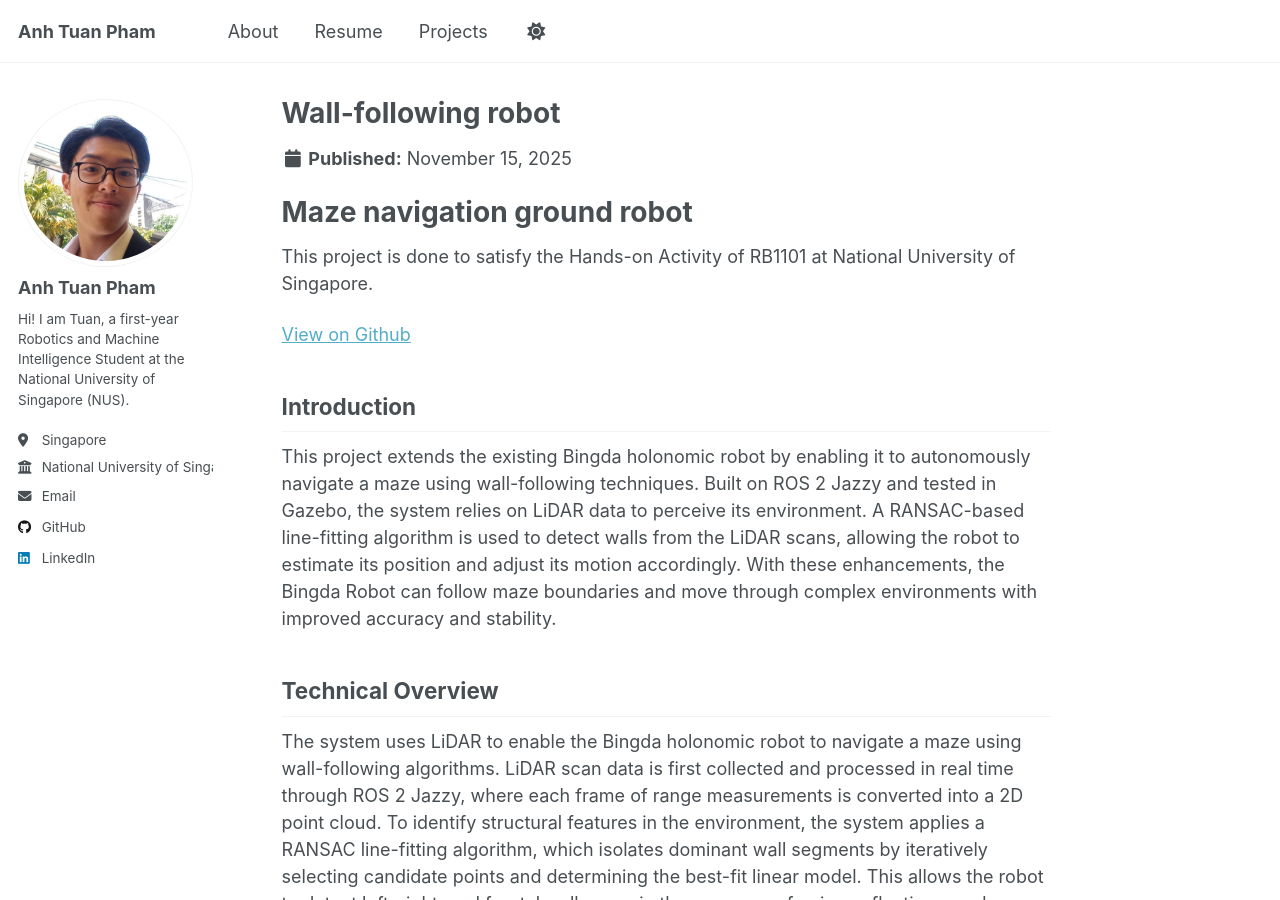
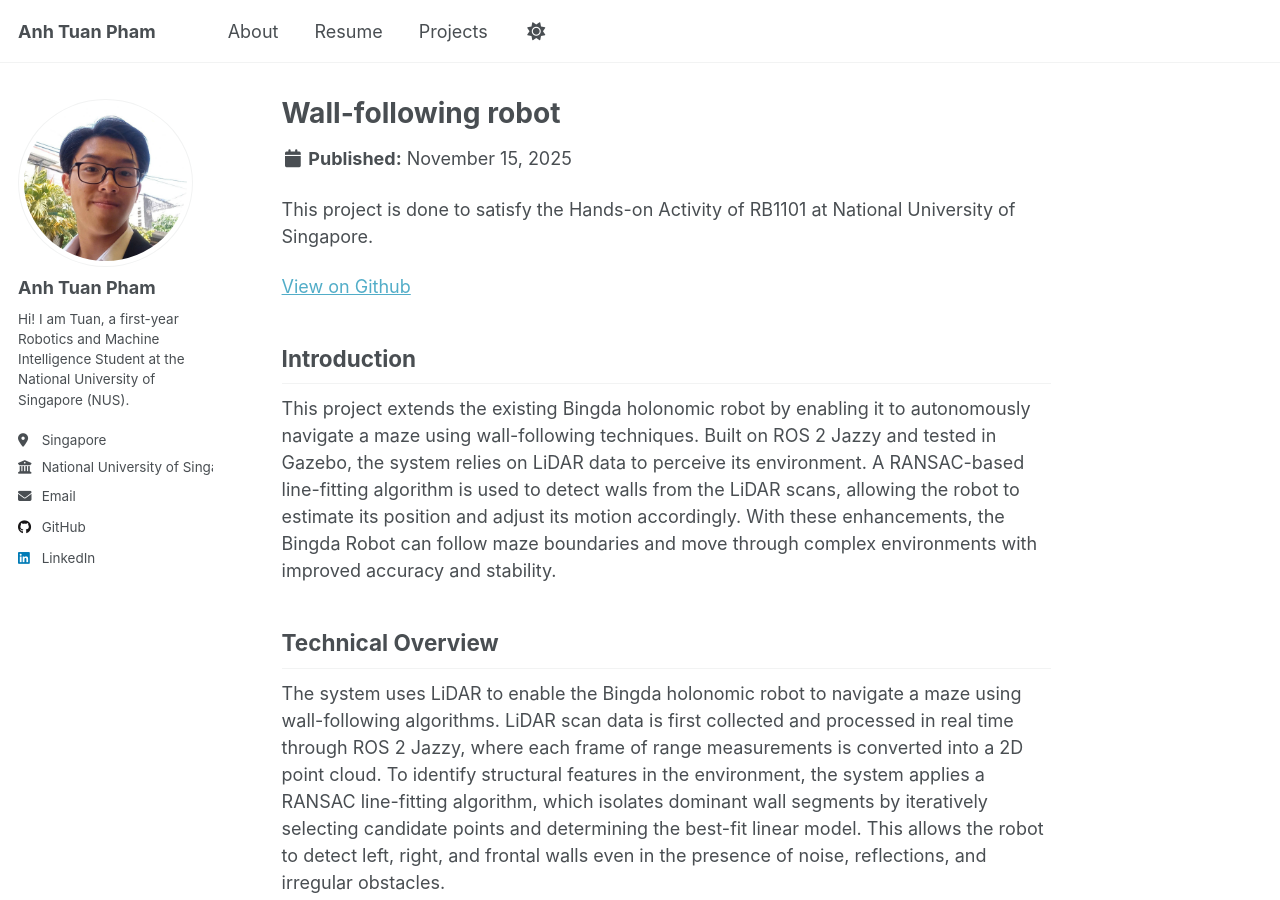
Before and after one commit to patuan07/patuan07.github.io, a Jekyll site: the page built from _portfolio/project-1.md, in a window 1280 px wide and 900 px high. Built offline with Jekyll 4.4.1, drawn with Linux system fonts in a browser that asks for light colours.

Commit message:
Remove title from project-1 markdown
Removed project title from the markdown file.

```diff
--- a/_portfolio/project-1.md
+++ b/_portfolio/project-1.md
@@ -4,8 +4,6 @@ excerpt: "Wall following robot that can navigate through a maze<br/><img src='/i
 date: "2025-11-15"
 collection: projects
 ---
-
-# Maze navigation ground robot
 
 This project is done to satisfy the Hands-on Activity of RB1101 at National University of Singapore.
 
```
